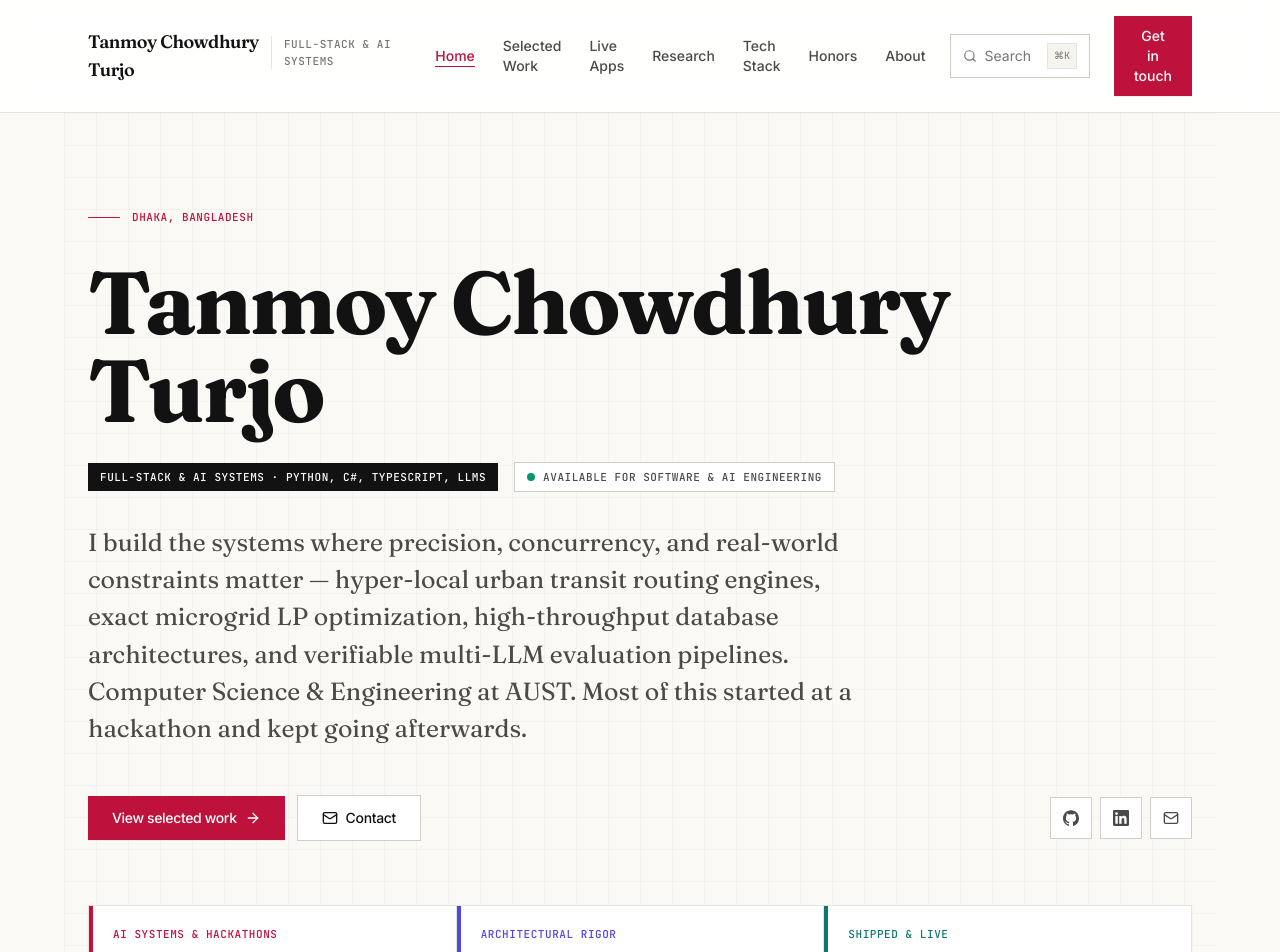
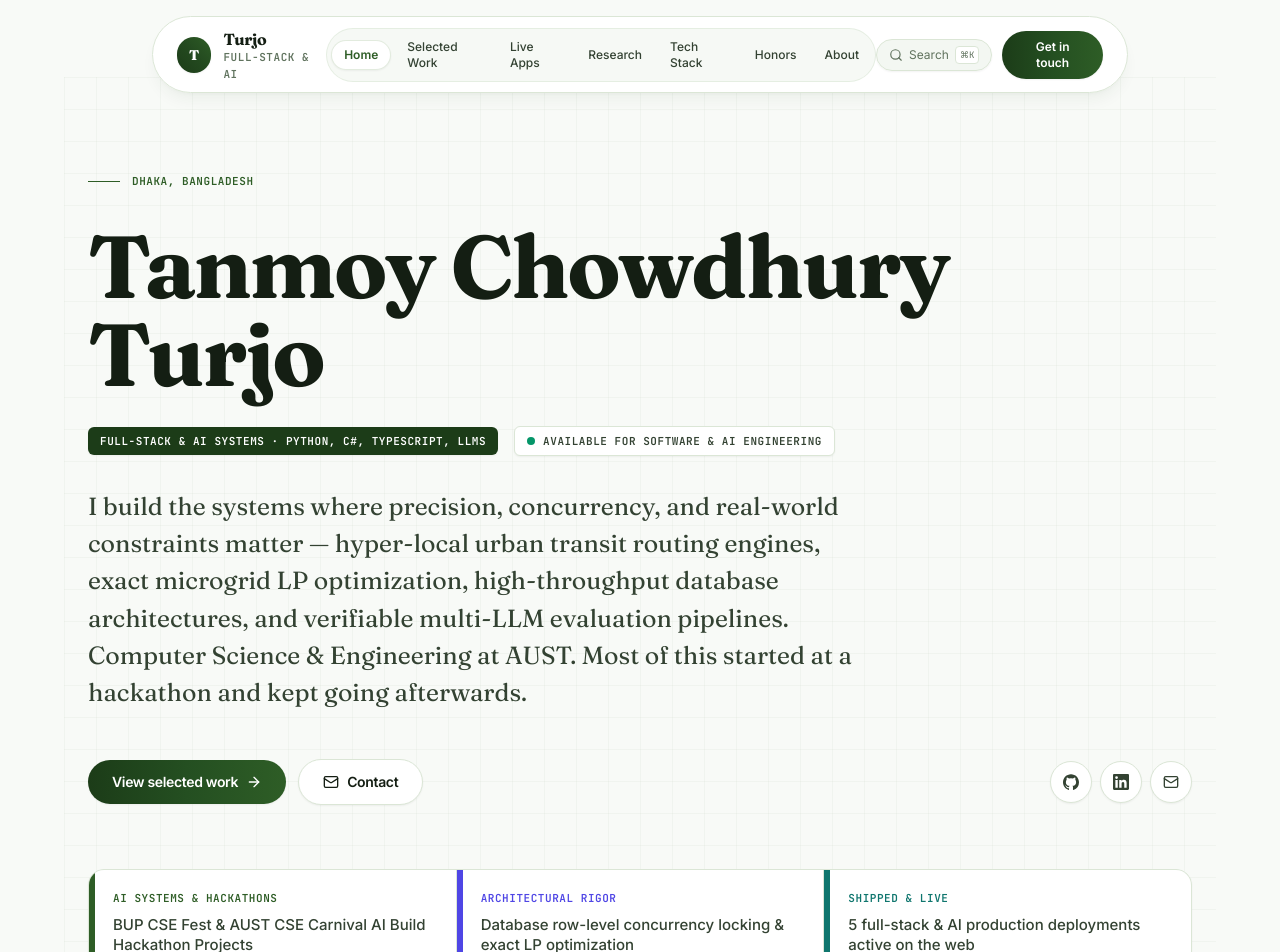
Before and after one commit to Turjo101365/portfolio, a React (Vite) app: page / in a window 1280 px wide. Shown: the top 952 px of the page. Built offline with nearby package versions, Linux system fonts and the light colour scheme.

Commit message:
style: apply MELA forest green palette, floating capsule navbar & update email to turjo5892@gmail.com

```diff
--- a/src/components/Hero.tsx
+++ b/src/components/Hero.tsx
@@ -12,8 +12,8 @@ export const Hero: React.FC<HeroProps> = ({ onOpenContact }) => {
       <div aria-hidden="true" className="grid-field pointer-events-none absolute inset-0 opacity-70" />
 
       <div className="relative mx-auto max-w-6xl">
-        <p className="label mb-8 flex items-center gap-3 text-crimson">
-          <span aria-hidden="true" className="h-px w-8 bg-crimson" />
+        <p className="label mb-8 flex items-center gap-3 text-forest-700">
+          <span aria-hidden="true" className="h-px w-8 bg-forest-700" />
           Dhaka, Bangladesh
         </p>
 
@@ -24,10 +24,10 @@ export const Hero: React.FC<HeroProps> = ({ onOpenContact }) => {
             </h1>
 
             <div className="mt-7 flex flex-wrap items-center gap-x-4 gap-y-2">
-              <span className="label bg-ink px-3 py-1.5 text-white">
+              <span className="label bg-forest-900 px-3 py-1.5 text-white rounded-md shadow-sm">
                 Full-Stack & AI Systems · Python, C#, TypeScript, LLMs
               </span>
-              <span className="label flex items-center gap-2 border border-rule-strong px-3 py-1.5 text-ink-2 bg-white">
+              <span className="label flex items-center gap-2 border border-rule px-3 py-1.5 text-ink-2 bg-white rounded-md shadow-sm">
                 <span className="relative flex h-2 w-2">
                   <span className="absolute inline-flex h-full w-full animate-ping rounded-full bg-emerald-500 opacity-75" />
                   <span className="relative inline-flex h-2 w-2 rounded-full bg-emerald-600" />
@@ -48,7 +48,7 @@ export const Hero: React.FC<HeroProps> = ({ onOpenContact }) => {
         <div className="mt-12 flex flex-wrap items-center gap-3">
           <a
             href="#work"
-            className="inline-flex items-center justify-center gap-2 text-sm font-medium tracking-tight transition-all duration-200 active:translate-y-px whitespace-nowrap bg-crimson text-white px-6 py-3 hover:bg-accent-hover shadow-[0_1px_0_0_rgba(0,0,0,0.06)]"
+            className="inline-flex items-center justify-center gap-2 text-sm font-semibold tracking-tight transition-all duration-200 active:translate-y-px whitespace-nowrap bg-gradient-to-r from-[#1c3c18] via-[#244f21] to-[#2e5d26] text-white px-6 py-3 rounded-full hover:shadow-lg hover:shadow-emerald-950/20 hover:scale-[1.02] shadow-sm"
           >
             View selected work
             <ArrowRight className="w-4 h-4" />
@@ -56,7 +56,7 @@ export const Hero: React.FC<HeroProps> = ({ onOpenContact }) => {
 
           <button
             onClick={onOpenContact}
-            className="inline-flex items-center justify-center gap-2 text-sm font-medium tracking-tight transition-all duration-200 active:translate-y-px whitespace-nowrap border border-rule-strong bg-white px-6 py-3 text-ink hover:border-crimson hover:text-crimson"
+            className="inline-flex items-center justify-center gap-2 text-sm font-semibold tracking-tight transition-all duration-200 active:translate-y-px whitespace-nowrap border border-rule bg-white px-6 py-3 text-ink rounded-full hover:border-forest-700 hover:text-forest-700 shadow-sm"
           >
             <Mail className="w-4 h-4" />
             Contact
@@ -68,7 +68,7 @@ export const Hero: React.FC<HeroProps> = ({ onOpenContact }) => {
               target="_blank"
               rel="noreferrer"
               aria-label="GitHub"
-              className="border border-rule-strong bg-white p-3 text-ink-2 transition-colors hover:border-crimson hover:text-crimson"
+              className="border border-rule bg-white p-3 rounded-full text-ink-2 transition-all hover:border-forest-700 hover:text-forest-700 shadow-sm"
             >
               <GithubIcon className="w-4 h-4" />
             </a>
@@ -77,37 +77,37 @@ export const Hero: React.FC<HeroProps> = ({ onOpenContact }) => {
               target="_blank"
               rel="noreferrer"
               aria-label="LinkedIn"
-              className="border border-rule-strong bg-white p-3 text-ink-2 transition-colors hover:border-crimson hover:text-crimson"
+              className="border border-rule bg-white p-3 rounded-full text-ink-2 transition-all hover:border-forest-700 hover:text-forest-700 shadow-sm"
             >
               <LinkedinIcon className="w-4 h-4" />
             </a>
             <a
-              href="mailto:acd776959@gmail.com"
+              href="mailto:turjo5892@gmail.com"
               aria-label="Email"
-              className="border border-rule-strong bg-white p-3 text-ink-2 transition-colors hover:border-crimson hover:text-crimson"
+              className="border border-rule bg-white p-3 rounded-full text-ink-2 transition-all hover:border-forest-700 hover:text-forest-700 shadow-sm"
             >
               <Mail className="w-4 h-4" />
             </a>
           </div>
         </div>
 
-        <ul className="mt-16 flex flex-wrap gap-px border border-rule bg-rule shadow-sm">
+        <ul className="mt-16 flex flex-wrap gap-px border border-rule bg-rule shadow-sm rounded-2xl overflow-hidden">
           <li className="relative flex-1 basis-64 bg-white px-6 py-5">
-            <span aria-hidden="true" className="absolute inset-y-0 left-0 w-1 bg-crimson" />
-            <p className="label text-crimson">AI Systems & Hackathons</p>
+            <span aria-hidden="true" className="absolute inset-y-0 left-0 w-1.5 bg-forest-700" />
+            <p className="label text-forest-700">AI Systems & Hackathons</p>
             <p className="mt-2 text-[15px] leading-snug text-ink-2 font-medium">
               BUP CSE Fest & AUST CSE Carnival AI Build Hackathon Projects
             </p>
           </li>
           <li className="relative flex-1 basis-64 bg-white px-6 py-5">
-            <span aria-hidden="true" className="absolute inset-y-0 left-0 w-1 bg-indigo" />
+            <span aria-hidden="true" className="absolute inset-y-0 left-0 w-1.5 bg-indigo" />
             <p className="label text-indigo">Architectural Rigor</p>
             <p className="mt-2 text-[15px] leading-snug text-ink-2 font-medium">
               Database row-level concurrency locking & exact LP optimization
             </p>
           </li>
           <li className="relative flex-1 basis-64 bg-white px-6 py-5">
-            <span aria-hidden="true" className="absolute inset-y-0 left-0 w-1 bg-teal" />
+            <span aria-hidden="true" className="absolute inset-y-0 left-0 w-1.5 bg-teal" />
             <p className="label text-teal">Shipped & Live</p>
             <p className="mt-2 text-[15px] leading-snug text-ink-2 font-medium">
               5 full-stack & AI production deployments active on the web
--- a/src/components/Navbar.tsx
+++ b/src/components/Navbar.tsx
@@ -23,7 +23,7 @@ export const Navbar: React.FC<NavbarProps> = ({ onOpenSearch, onOpenContact }) =
         const el = document.getElementById(section);
         if (el) {
           const rect = el.getBoundingClientRect();
-          if (rect.top <= 140 && rect.bottom >= 140) {
+          if (rect.top <= 160 && rect.bottom >= 160) {
             setActiveSection(section);
             break;
           }
@@ -47,106 +47,104 @@ export const Navbar: React.FC<NavbarProps> = ({ onOpenSearch, onOpenContact }) =
 
   return (
     <>
-      <div aria-hidden="true" className="fixed inset-x-0 top-0 z-[60] h-0.5 bg-transparent">
+      {/* Top Reading Progress Bar */}
+      <div aria-hidden="true" className="fixed inset-x-0 top-0 z-[60] h-1 bg-transparent">
         <div
-          className="h-full bg-crimson transition-[width] duration-75"
+          className="h-full bg-gradient-to-r from-[#1c3c18] via-[#2e5d26] to-[#4e8740] transition-[width] duration-75"
           style={{ width: `${scrollProgress}%` }}
         />
       </div>
 
-      <header className="sticky top-0 z-50 border-b border-rule bg-white/90 backdrop-blur-md">
-        <nav aria-label="Main" className="mx-auto flex max-w-6xl items-center justify-between gap-6 px-6 py-4">
-          <a className="flex items-baseline gap-3" href="#top">
-            <span className="font-display text-lg tracking-tight font-semibold text-ink">Tanmoy Chowdhury Turjo</span>
-            <span className="label hidden text-ink-3 sm:inline border-l border-rule pl-3">Full-Stack & AI Systems</span>
+      {/* Floating Capsule Header */}
+      <header className="sticky top-3 sm:top-4 z-50 w-full max-w-5xl mx-auto px-4 sm:px-6 transition-all duration-300">
+        <nav
+          aria-label="Main"
+          className="bg-white/95 backdrop-blur-md rounded-full px-4 sm:px-6 py-2.5 shadow-lg shadow-forest-900/5 border border-rule flex items-center justify-between transition-all"
+        >
+          {/* Logo & Identity */}
+          <a href="#top" className="flex items-center gap-3 group select-none">
+            <div className="w-8 h-8 sm:w-9 sm:h-9 rounded-full bg-gradient-to-tr from-[#1c3c18] via-[#23491f] to-[#2e5d26] text-white flex items-center justify-center font-display font-black text-sm shadow-sm group-hover:scale-105 group-hover:rotate-6 transition-all duration-300">
+              T
+            </div>
+            <div className="flex flex-col">
+              <span className="font-display text-sm sm:text-base font-bold tracking-tight text-ink group-hover:text-forest-700 transition-colors">
+                Turjo
+              </span>
+              <span className="label text-[9px] text-ink-3 hidden sm:inline -mt-0.5">
+                Full-Stack & AI
+              </span>
+            </div>
           </a>
 
-          <div className="flex items-center gap-6">
-            <ul className="hidden items-center gap-7 text-sm text-ink-2 lg:flex">
-              {navLinks.map((link) => (
-                <li key={link.id}>
-                  <a
-                    href={link.href}
-                    className={`border-b pb-0.5 transition-colors font-medium ${
-                      activeSection === link.id
-                        ? 'border-crimson text-crimson'
-                        : 'border-transparent hover:border-crimson hover:text-crimson'
-                    }`}
-                  >
-                    {link.name}
-                  </a>
-                </li>
-              ))}
-            </ul>
+          {/* Desktop Nav Items */}
+          <div className="hidden lg:flex items-center gap-1 bg-paper/60 p-1 rounded-full border border-rule/60">
+            {navLinks.map((link) => (
+              <a
+                key={link.id}
+                href={link.href}
+                className={`px-3 py-1.5 rounded-full text-xs transition-all font-medium ${
+                  activeSection === link.id
+                    ? 'bg-white text-forest-700 shadow-sm font-semibold border border-rule/80'
+                    : 'text-ink-2 hover:text-forest-700 hover:bg-white/60'
+                }`}
+              >
+                {link.name}
+              </a>
+            ))}
+          </div>
 
+          {/* Actions: Search & Contact CTA */}
+          <div className="flex items-center gap-2.5">
             <button
               type="button"
               onClick={onOpenSearch}
               aria-label="Search"
-              className="hidden items-center gap-2 border border-rule-strong bg-white px-3 py-2 text-sm text-ink-3 transition-colors hover:border-ink hover:text-ink md:inline-flex"
+              className="flex items-center gap-1.5 border border-rule bg-paper/80 hover:bg-white px-3 py-1.5 rounded-full text-xs text-ink-3 transition-all hover:border-ink hover:text-ink shadow-sm"
             >
               <Search className="w-3.5 h-3.5" />
-              <span>Search</span>
-              <kbd className="ml-2 border border-rule px-1.5 py-0.5 font-mono text-[10px] text-ink-3 bg-paper">⌘K</kbd>
+              <span className="hidden sm:inline">Search</span>
+              <kbd className="border border-rule px-1 py-0.2 font-mono text-[9px] text-ink-3 bg-white rounded">
+                ⌘K
+              </kbd>
             </button>
 
             <button
               onClick={onOpenContact}
-              className="hidden bg-crimson px-5 py-2.5 text-sm font-medium text-white transition-colors hover:bg-accent-hover sm:inline-block shadow-[0_1px_0_0_rgba(0,0,0,0.06)]"
+              className="bg-gradient-to-r from-[#1c3c18] via-[#244f21] to-[#2e5d26] text-white rounded-full px-4 sm:px-5 py-2 text-xs font-semibold shadow-sm hover:shadow-md hover:shadow-emerald-950/20 hover:scale-[1.02] active:scale-[0.98] transition-all"
             >
               Get in touch
             </button>
 
+            {/* Mobile Hamburger */}
             <button
               type="button"
               onClick={() => setMobileMenuOpen(!mobileMenuOpen)}
               aria-label="Open menu"
-              className="border border-rule-strong p-2 text-ink-2 transition-colors hover:border-crimson hover:text-crimson lg:hidden"
+              className="border border-rule p-2 rounded-full text-ink-2 transition-colors hover:border-forest-700 hover:text-forest-700 lg:hidden"
             >
-              {mobileMenuOpen ? <X className="w-5 h-5" /> : <Menu className="w-5 h-5" />}
+              {mobileMenuOpen ? <X className="w-4 h-4" /> : <Menu className="w-4 h-4" />}
             </button>
           </div>
         </nav>
 
+        {/* Mobile Capsule Drawer */}
         {mobileMenuOpen && (
-          <div className="border-b border-rule bg-white px-6 py-6 lg:hidden">
-            <div className="flex flex-col gap-4">
-              <button
-                onClick={() => {
-                  setMobileMenuOpen(false);
-                  onOpenSearch();
-                }}
-                className="flex items-center justify-between border border-rule-strong bg-paper p-3 text-sm text-ink-3 text-left"
-              >
-                <div className="flex items-center gap-2">
-                  <Search className="w-4 h-4" />
-                  <span>Search site</span>
-                </div>
-                <kbd className="border border-rule px-1.5 py-0.5 font-mono text-[10px] bg-white">⌘K</kbd>
-              </button>
-
-              <div className="grid gap-2 border-t border-rule pt-4">
-                {navLinks.map((link) => (
-                  <a
-                    key={link.id}
-                    href={link.href}
-                    onClick={() => setMobileMenuOpen(false)}
-                    className="p-2 text-base font-medium text-ink-2 hover:text-crimson hover:bg-paper"
-                  >
-                    {link.name}
-                  </a>
-                ))}
-              </div>
-
-              <button
-                onClick={() => {
-                  setMobileMenuOpen(false);
-                  onOpenContact();
-                }}
-                className="w-full bg-crimson py-3 text-center text-sm font-medium text-white"
-              >
-                Get in touch
-              </button>
+          <div className="mt-2 bg-white/98 backdrop-blur-md rounded-3xl border border-rule p-5 shadow-xl lg:hidden animate-in fade-in slide-in-from-top-2 duration-200">
+            <div className="flex flex-col gap-2">
+              {navLinks.map((link) => (
+                <a
+                  key={link.id}
+                  href={link.href}
+                  onClick={() => setMobileMenuOpen(false)}
+                  className={`p-2.5 rounded-xl text-sm font-medium transition-colors ${
+                    activeSection === link.id
+                      ? 'bg-forest-wash text-forest-700 font-semibold'
+                      : 'text-ink-2 hover:bg-paper hover:text-forest-700'
+                  }`}
+                >
+                  {link.name}
+                </a>
+              ))}
             </div>
           </div>
         )}
--- a/src/index.css
+++ b/src/index.css
@@ -4,15 +4,15 @@
 
 @layer base {
   body {
-    background-color: #FAF9F6;
-    color: #121212;
+    background-color: #F8FAF7;
+    color: #141E13;
     -webkit-font-smoothing: antialiased;
   }
 }
 
 @layer utilities {
   .label {
-    @apply font-mono text-[11px] uppercase tracking-wider font-medium;
+    @apply font-mono text-[11px] uppercase tracking-wider font-semibold;
   }
 
   .font-display {
@@ -22,14 +22,14 @@
 
   /* Grid field watermark background */
   .grid-field {
-    background-image: linear-gradient(to right, rgba(0, 0, 0, 0.04) 1px, transparent 1px),
-                      linear-gradient(to bottom, rgba(0, 0, 0, 0.04) 1px, transparent 1px);
+    background-image: linear-gradient(to right, rgba(46, 93, 38, 0.05) 1px, transparent 1px),
+                      linear-gradient(to bottom, rgba(46, 93, 38, 0.05) 1px, transparent 1px);
     background-size: 32px 32px;
   }
 
   /* Dot field pattern */
   .dotfield {
-    background-image: radial-gradient(rgba(0, 0, 0, 0.09) 1.2px, transparent 1.2px);
+    background-image: radial-gradient(rgba(46, 93, 38, 0.12) 1.2px, transparent 1.2px);
     background-size: 16px 16px;
   }
 }
@@ -40,12 +40,12 @@
   height: 6px;
 }
 ::-webkit-scrollbar-track {
-  background: #FAF9F6;
+  background: #F8FAF7;
 }
 ::-webkit-scrollbar-thumb {
-  background: #D4D4CD;
+  background: #C2D4BC;
   border-radius: 3px;
 }
 ::-webkit-scrollbar-thumb:hover {
-  background: #A8A89F;
+  background: #9FC193;
 }
--- a/tailwind.config.js
+++ b/tailwind.config.js
@@ -7,24 +7,38 @@ export default {
   theme: {
     extend: {
       colors: {
-        background: '#FAF9F6',
-        paper: '#F5F4EF',
+        background: '#F8FAF7',
+        paper: '#F1F5EF',
         ink: {
-          DEFAULT: '#121212',
-          2: '#4A4A48',
-          3: '#767672',
+          DEFAULT: '#141E13',
+          2: '#334232',
+          3: '#60735E',
         },
         rule: {
-          DEFAULT: '#E5E4DE',
-          strong: '#CFCFCA',
+          DEFAULT: '#DBE6D6',
+          strong: '#BCCFB5',
         },
         accent: {
-          DEFAULT: '#BE123C',
-          hover: '#9F1239',
+          DEFAULT: '#2E5D26',
+          hover: '#1C3C18',
+        },
+        forest: {
+          50: '#f4f8f3',
+          100: '#e5efe2',
+          200: '#cce0c6',
+          300: '#9fc193',
+          400: '#73a466',
+          500: '#4e8740',
+          600: '#386c2c',
+          700: '#2e5d26',
+          800: '#23491f',
+          900: '#1c3c18',
+          950: '#0e200c',
+          wash: '#EEF6ED',
         },
         crimson: {
-          DEFAULT: '#BE123C',
-          wash: '#FFF1F2',
+          DEFAULT: '#2E5D26',
+          wash: '#EEF6ED',
         },
         indigo: {
           DEFAULT: '#4F46E5',
```
Also changed, not shown: src/components/ContactSection.tsx (+15 -15 lines), src/components/SelectedWork.tsx (+4 -4 lines), src/components/TechStackSection.tsx (+8 -10 lines).
